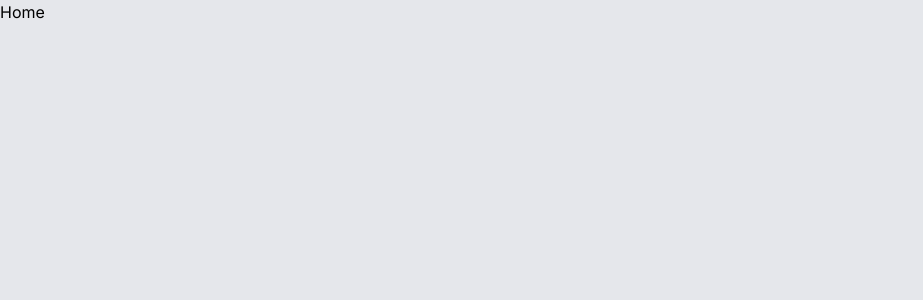
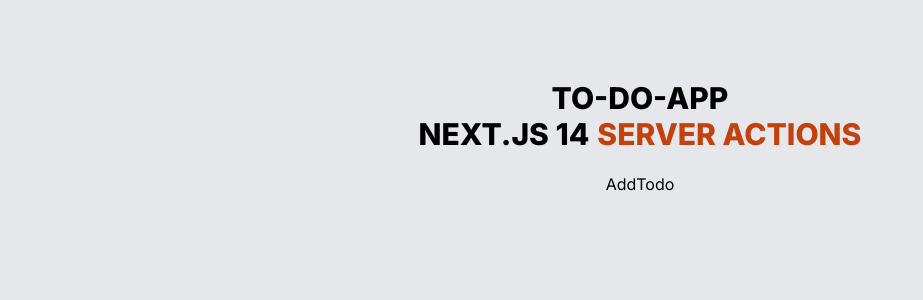
Before and after one commit to VyomRaturi/next-todo, a Next.js app: page / in a window 1280 px wide. Shown: the top 300 px of the page, without its empty margins (0-923 px from the left). Built offline with nearby package versions, Linux system fonts and the light colour scheme.

Commit message:
home page

```diff
--- a/app/page.tsx
+++ b/app/page.tsx
@@ -1,5 +1,19 @@
+import AddTodo from "@/components/shared/AddTodo";
+
 const Home = () => {
-  return <div>Home</div>;
+  return (
+    <div className="w-screen py-20 flex justify-center flex-col items-center">
+      <span className="text-3xl font-extrabold uppercase">To-do-app</span>
+      <h1 className=" text-3xl font-extrabold uppercase mb-5">
+        Next.js 14
+        <span className="text-orange-700 ml-2">Server Actions</span>
+      </h1>
+
+      <div className="flex justify-center flex-col items-center w-[1000px] ">
+        <AddTodo />
+      </div>
+    </div>
+  );
 };
 
 export default Home;
--- a/components/shared/AddTodo.tsx
+++ b/components/shared/AddTodo.tsx
@@ -0,0 +1,7 @@
+import React from "react";
+
+const AddTodo = () => {
+  return <div>AddTodo</div>;
+};
+
+export default AddTodo;
```
